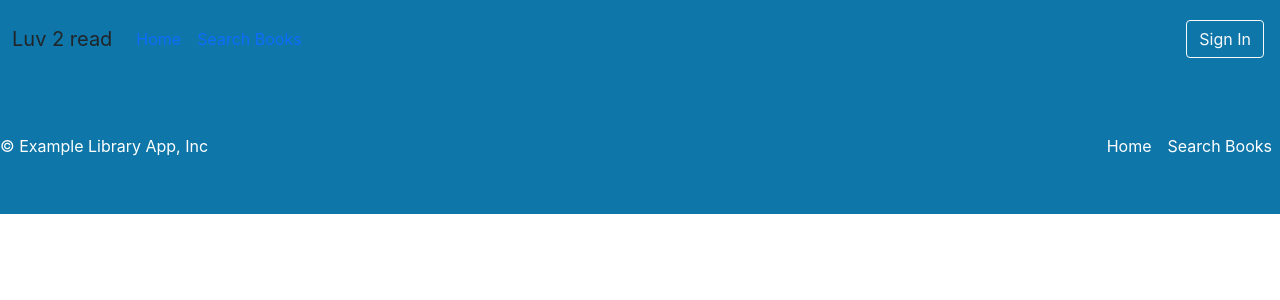
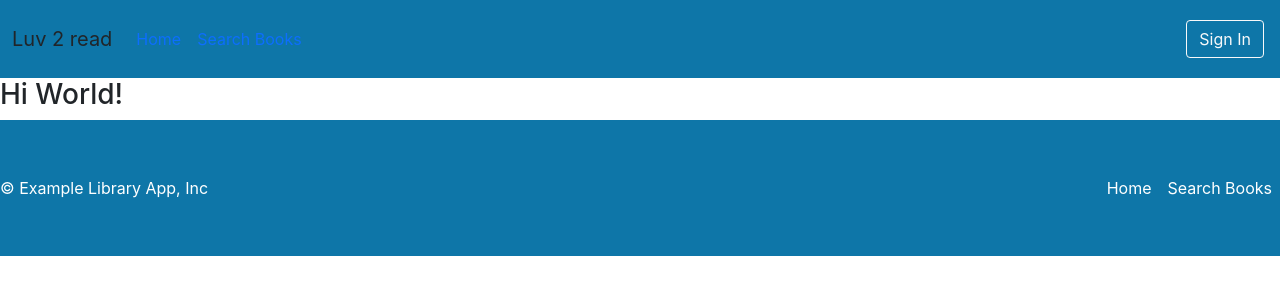
Before and after one commit to cadakris/react-library, a React (Create React App) app: page /checkout/1 in a window 1280 px wide. Shown: the top 300 px of the page. Built offline with nearby package versions, Linux system fonts and the light colour scheme.

Commit message:
Created a new react component - bookcheckkoutpage

```diff
--- a/src/App.tsx
+++ b/src/App.tsx
@@ -5,6 +5,7 @@
 import { HomePage } from './layouts/HomePage/HomePage';
 import { SearchBooksPage } from "./layouts/SearchBookPage/SearchBooksPage";
 import { Route, Switch } from 'react-router-dom';
+import { BookCheckoutPage } from './layouts/BookCheckoutPage/BookCheckoutPage';
 
 
 export const App = () => {
@@ -27,6 +28,10 @@
           <SearchBooksPage/>
         </Route>
 
+        <Route path='/checkout/:bookId'>
+          <BookCheckoutPage/>
+        </Route>
+
         </Switch>
 
         <Footer />
--- /dev/null
+++ b/src/layouts/BookCheckoutPage/BookCheckoutPage.tsx
@@ -0,0 +1,7 @@
+export const BookCheckoutPage = () => {
+    return(
+        <div>
+            <h3>Hi World!</h3>
+        </div>
+    );
+}
```
